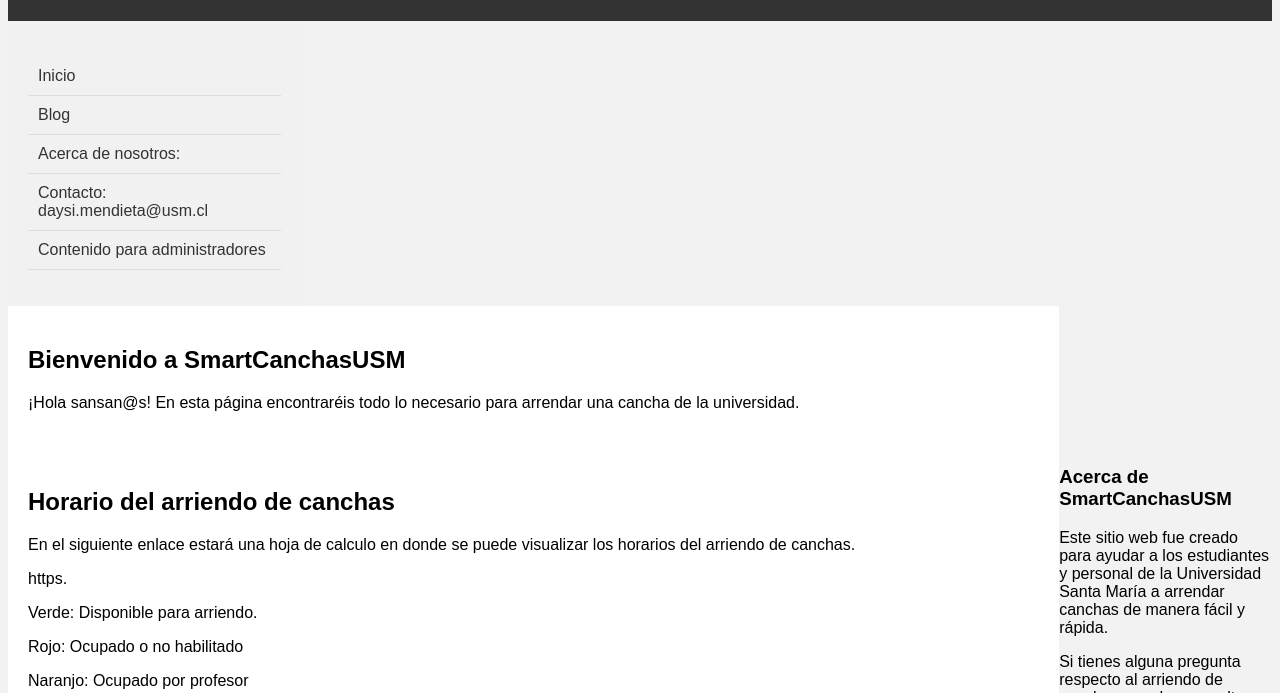
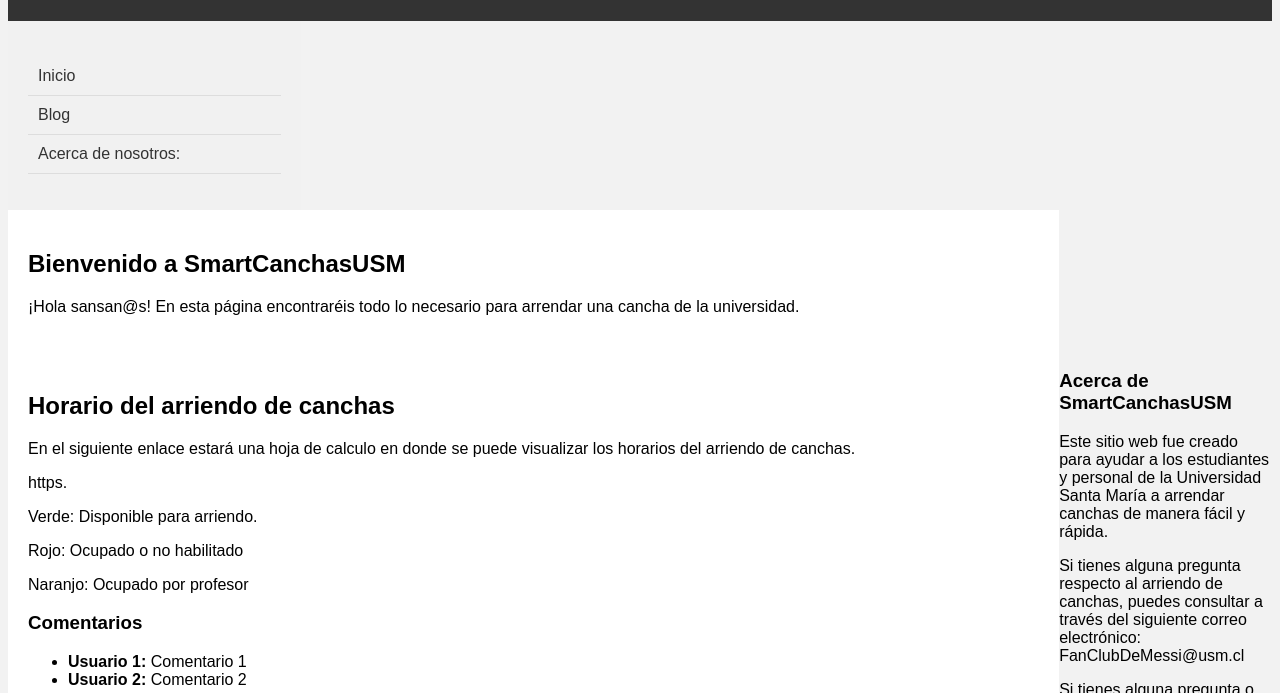
Before and after one commit to Matianico07/Matianico07.github.io, a plain HTML site: page index.html in a window 1280 px wide. Shown: the part 107-800 px from the top of the page. Drawn offline with Linux system fonts and the light colour scheme.

Commit message:
Update index.html

```diff
--- a/index.html
+++ b/index.html
@@ -69,8 +69,6 @@
           <li><a href="#">Inicio</a></li>
           <li><a href="#">Blog</a></li>
           <li><a href="#about">Acerca de nosotros:</a></li>
-          <li><a href="#">Contacto: daysi.mendieta@usm.cl </a></li>
-          <li><a href="#">Contenido para administradores</a></li>
         </ul>
       </nav>
 
```
